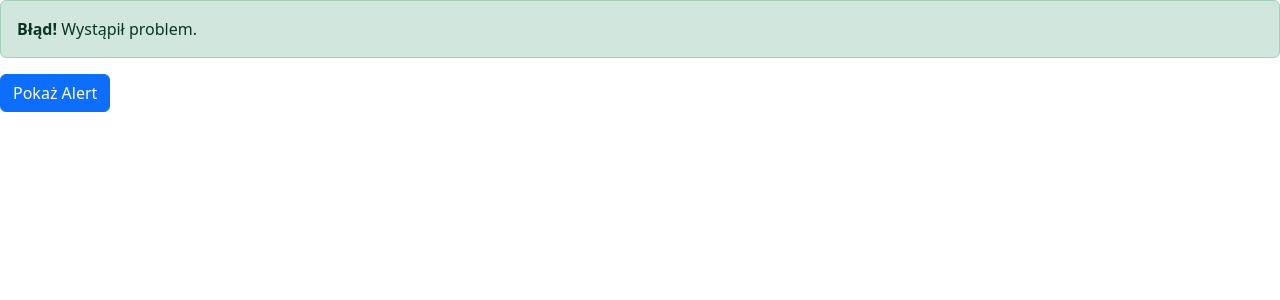
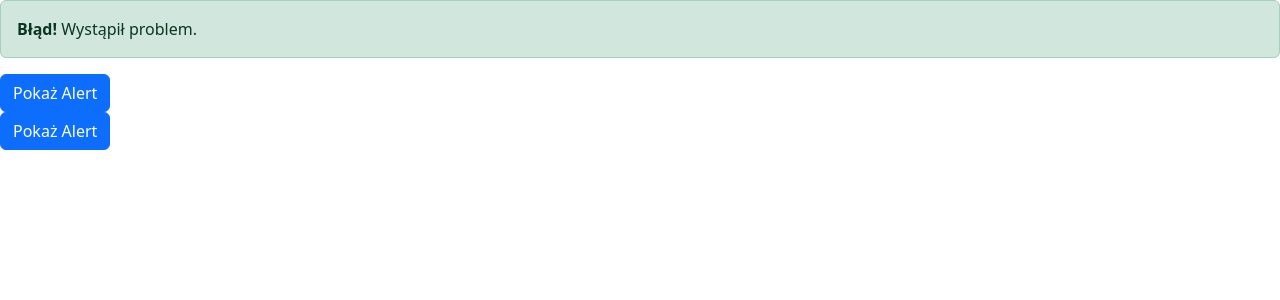
Before and after one commit to bombiarzini/reactzadanka, a React (Create React App) app: page / in a window 1280 px wide. Shown: the top 300 px of the page. Built offline with nearby package versions, Linux system fonts and the light colour scheme.

Commit message:
zadanie 13 alertreact

```diff
--- a/src/App.js
+++ b/src/App.js
@@ -16,7 +16,7 @@ import Alert from './components/Alert';
 import PrzyciskOnDoubleClick from './components/PrzyciskOnDoubleClick';
 import RozmiaryPrzycisku2 from './components/RozmiaryPrzycisku2';
 import AlertVisible from './components/AlertVisible';
-
+import ZmianaKolorualert from './components/ZmianaKolorualert';
 
 function UserList(){
   return(
@@ -29,6 +29,12 @@ function UserList(){
 
     </AlertVisible>
 
+
+
+    <ZmianaKolorualert>
+
+    </ZmianaKolorualert>
+
     </div>
   );
 }
--- a/src/components/ZmianaKolorualert.jsx
+++ b/src/components/ZmianaKolorualert.jsx
@@ -0,0 +1,30 @@
+import { useState } from "react";
+import PropTypes from 'prop-types';
+
+const Alert = ({ message, onClose, type="success" }) => {
+    return (
+        <div className={`alert alert-${type} alert-dismissible`.trim()}>
+            {message}
+            <button className="btn-close" onClick={onClose}></button>
+        </div>
+    );
+
+};
+Alert.propTypes = {
+    children: PropTypes.node,
+    type: PropTypes.oneOf(["primary", "success", "danger", "warning"]),
+    className: PropTypes.string
+};
+
+const Alert2 = () => {
+    const [alertVisible, setAlertVisible] = useState(false);
+    return (
+        <div>
+            {alertVisible && <Alert message="Sukces!" onClose={() => setAlertVisible(false)} />}
+            <button className="btn btn-primary" onClick={() => setAlertVisible(true)}>
+                Pokaż Alert
+            </button>
+        </div>
+    );
+};
+export default Alert2;
```
